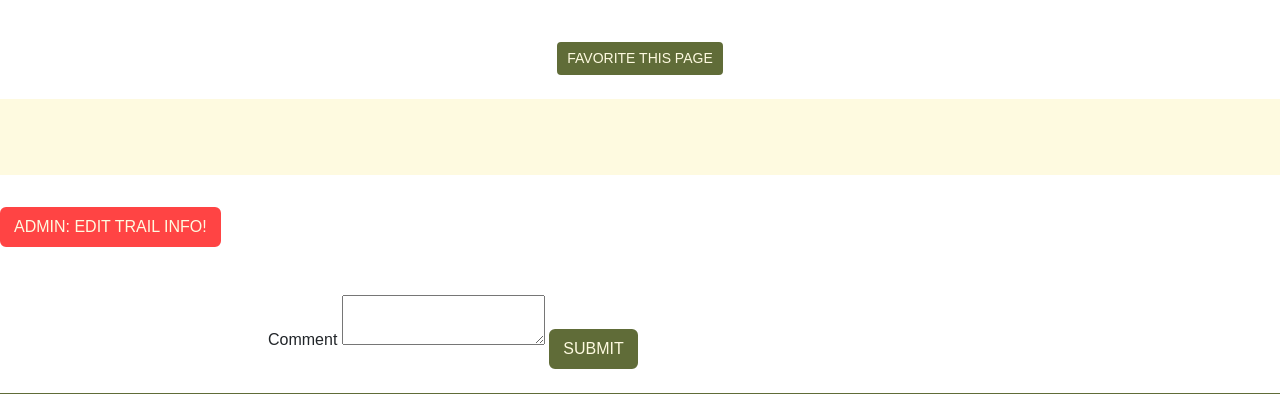
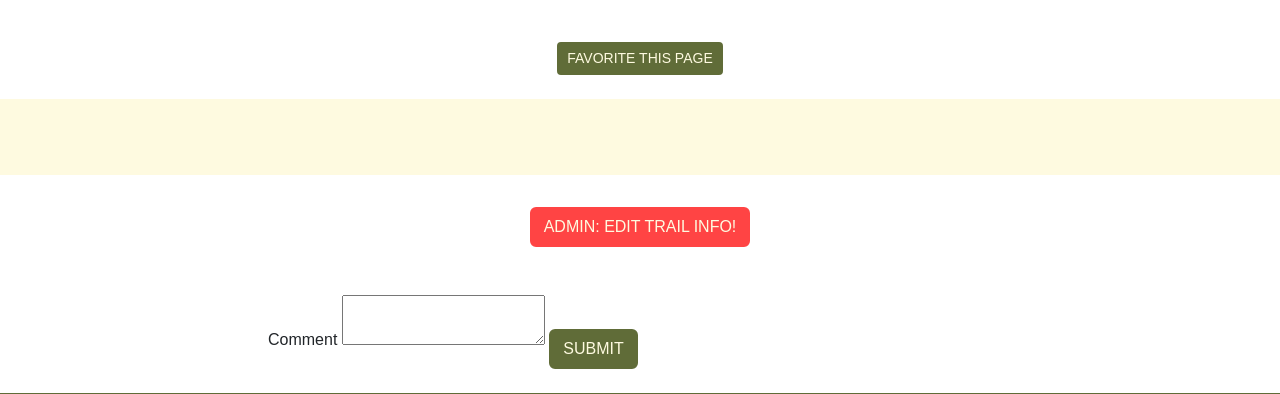
Before and after one commit to DouglasHeinan/tamarack-treks, a Flask app: template hiking_blog/trails/templates/view_trail.html in a window 1280 px wide. Shown: the part 315-709 px from the top of the page. Run offline with Flask 2, Linux system fonts and the light colour scheme; the template is opened without the code that fills it: values that come from a table or form of the project are taken from there, others are empty; the visitor is signed in with stand-in values (Sample User, id 1); data comes from the database, SQL or seed files in the repository; some libraries are stand-ins or nearby versions; some web fonts are replaced.

Commit message:
Forms updated to accommodate changes to tables.

```diff
--- a/hiking_blog/admin/admin.py
+++ b/hiking_blog/admin/admin.py
@@ -651,6 +651,7 @@ def reject_username(user_id):
 def add_new_trail_photo(user, trail, photo, date):
     new_pic = TrailPictures(
         community_rating="Be the first to rate this photo!",
+        img_taker=user.first_name + "" + user.last_name,
         img=photo,
         poster_id=user.id,
         trail_id=trail.id,
--- a/hiking_blog/trails/templates/view_trail.html
+++ b/hiking_blog/trails/templates/view_trail.html
@@ -173,7 +173,7 @@
         </div>
     </div>
     {% if current_user.is_admin %}
-    <div class="admin-edit-button">
+    <div class="admin-edit-button text-center">
         <a class="btn admin-button" href="{{ url_for('admin_bp.edit_trail', trail_id=trail.id) }}">
             Admin: Edit trail info!
         </a>
--- a/hiking_blog/trails/trails.py
+++ b/hiking_blog/trails/trails.py
@@ -109,7 +109,6 @@ def add_trail_photo(trail_id):
     if form.validate_on_submit():
         message, result = check_file(form, trail_id)
         flash(message)
-        modal = True
         return result
     return render_template("add_trail_photo_form_page.html", form=form, trail_id=trail_id)
 
```
